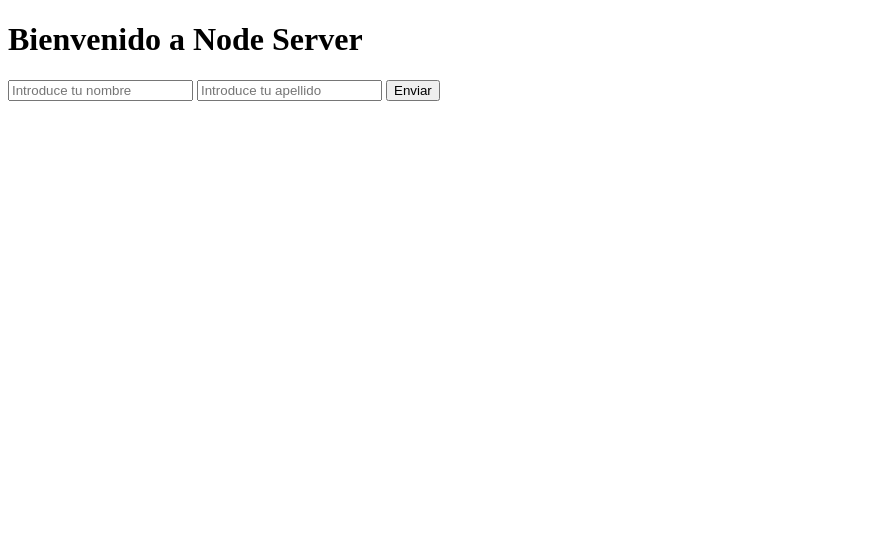
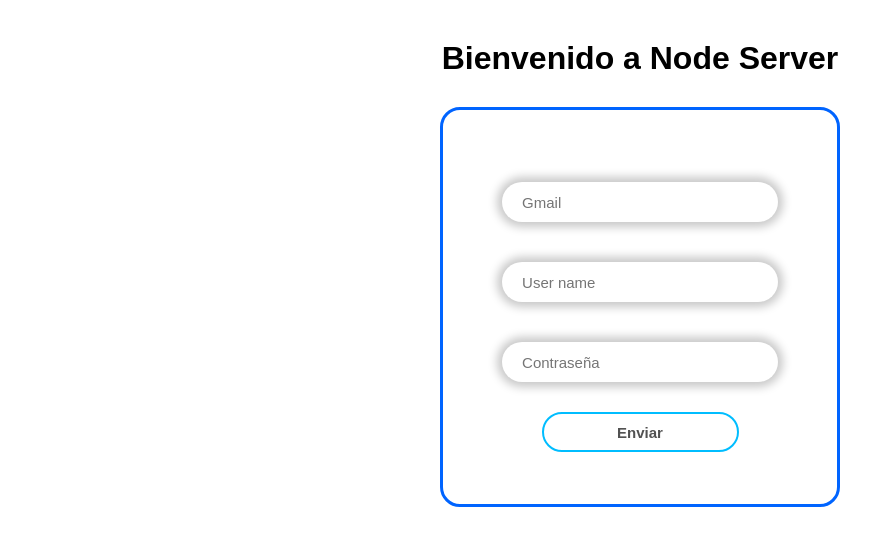
Before and after one commit to migusmp/node-project, a website: page public/index.html in a window 1280 px wide. Shown: the whole page, without its empty margins (0-895 px from the left). Drawn offline with Linux system fonts and the light colour scheme.

Commit message:
Modificacion que no funciona

```diff
--- a/public/index.html
+++ b/public/index.html
@@ -2,14 +2,19 @@
 <html>
     <head>
         <title>Node Server</title>
+        <link rel="stylesheet" href="style.css">
     </head>
     <body>
         <h1>Bienvenido a Node Server</h1>
-        <form>
-            <input type="text" placeholder="Introduce tu nombre" class="data">
-            <input type="text" placeholder="Introduce tu apellido" class="dataApellido">
-            <input type="button" value="Enviar" class="dataEnviada">
-        </form>
+        <div class="formulario">
+            <form>
+                <input type="text" placeholder="Gmail" class="email">
+                <input type="text" placeholder="User name" class="userName">
+                <input type="password" placeholder="Contraseña" class="passwd">
+                <button class="dataEnviada">Enviar</button>
+            </form>
+        </div>
+
         <p id="mensaje"></p>
         <script src="main.js"></script>
     </body>
--- a/public/main.js
+++ b/public/main.js
@@ -1,19 +1,15 @@
-const inputNombre = document.querySelector(".data");
-const inputApellido = document.querySelector(".dataApellido")
+const userName = document.querySelector(".userName");
+const email = document.querySelector(".email");
+const passwd = document.querySelector(".passwd");
+
 const button = document.querySelector(".dataEnviada");
 const data = {}
-const obtenerData = (input, input2) => {
 
 
-    console.log(data)
-
-}
-
 button.addEventListener("click", () => {
-    const data = {
-        nombre: inputNombre.value,
-        apellido: inputApellido.value
-    }
+    data.correo = email.value
+    data.user = userName.value
+    data.password = passwd.value
     enviarData(data);
 })
 
--- /dev/null
+++ b/public/style.css
@@ -0,0 +1,77 @@
+* {
+    margin: 0;
+    padding: 0;
+    box-sizing: border-box;
+    font-family: sans-serif;
+}
+body{
+    margin-top: 40px;
+    display: flex;
+    align-items: center;
+    flex-direction: column;
+}
+.formulario {
+    width: 400px;
+    height: 400px;
+    border: 3px solid #0064FF;
+    border-radius: 20px;
+    display: flex;
+    justify-content: center;
+    align-items: center;
+    margin-top: 30px;
+}
+.formulario form {
+    width: 100%;
+    height: 100%;
+    display: flex;
+    flex-direction: column;
+    justify-content: center;
+    align-items: center;
+
+}
+.formulario form input {
+    margin: 20px;
+    border-radius: 20px;
+    width: 70%;
+    height: 40px;
+    outline: none;
+    font-size: 15px;
+    border-style: none;
+    padding-left: 20px;
+    box-shadow: 0 0 10px 5px #c8c8c8;
+}
+.formulario form input:hover {
+    animation: efectoShadow 0.6s ease forwards
+}
+.dataEnviada {
+    margin-top: 10px;
+    width: 50%;
+    height: 40px;
+    border-radius: 20px;
+    border-style: none;
+    background: #fff;
+    border: 2px solid #00BDFF;
+    font-weight: bold;
+    color: #525252;
+    font-size: 15px;
+}
+.dataEnviada:hover {
+    animation: efectoColor 0.6s ease forwards;
+}
+@keyframes efectoColor {
+    from {
+        background: #fff;
+    }
+    to {
+        background: #00BDFF;
+        color: black;
+    }
+}
+@keyframes efectoShadow {
+    from{
+        box-shadow: 0 0 10px 5px #c8c8c8;
+    }
+    to {
+        box-shadow: 0 0 10px 5px #00BDFF;
+    }
+}
```
Also changed, not shown: index.js (+5 -2 lines).
